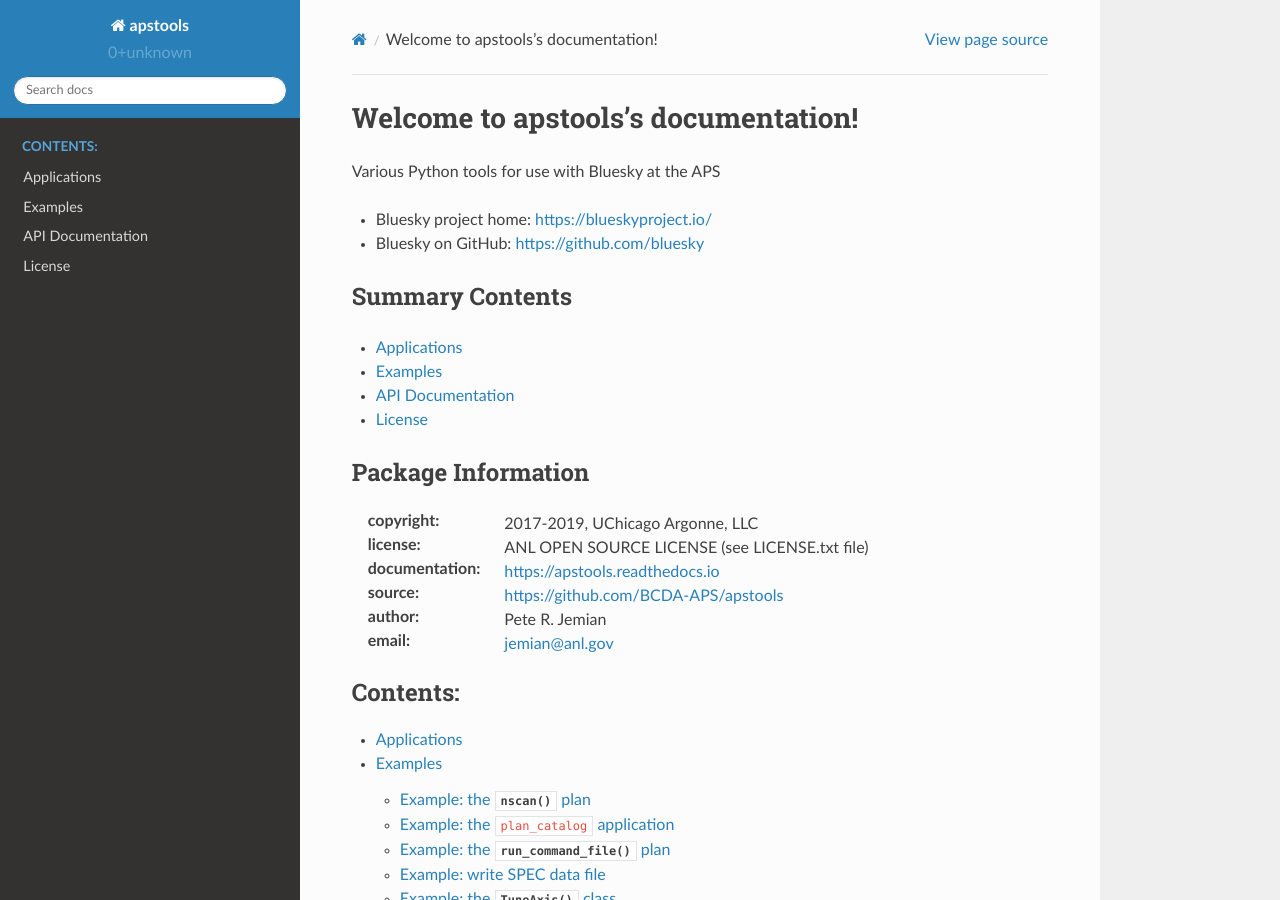
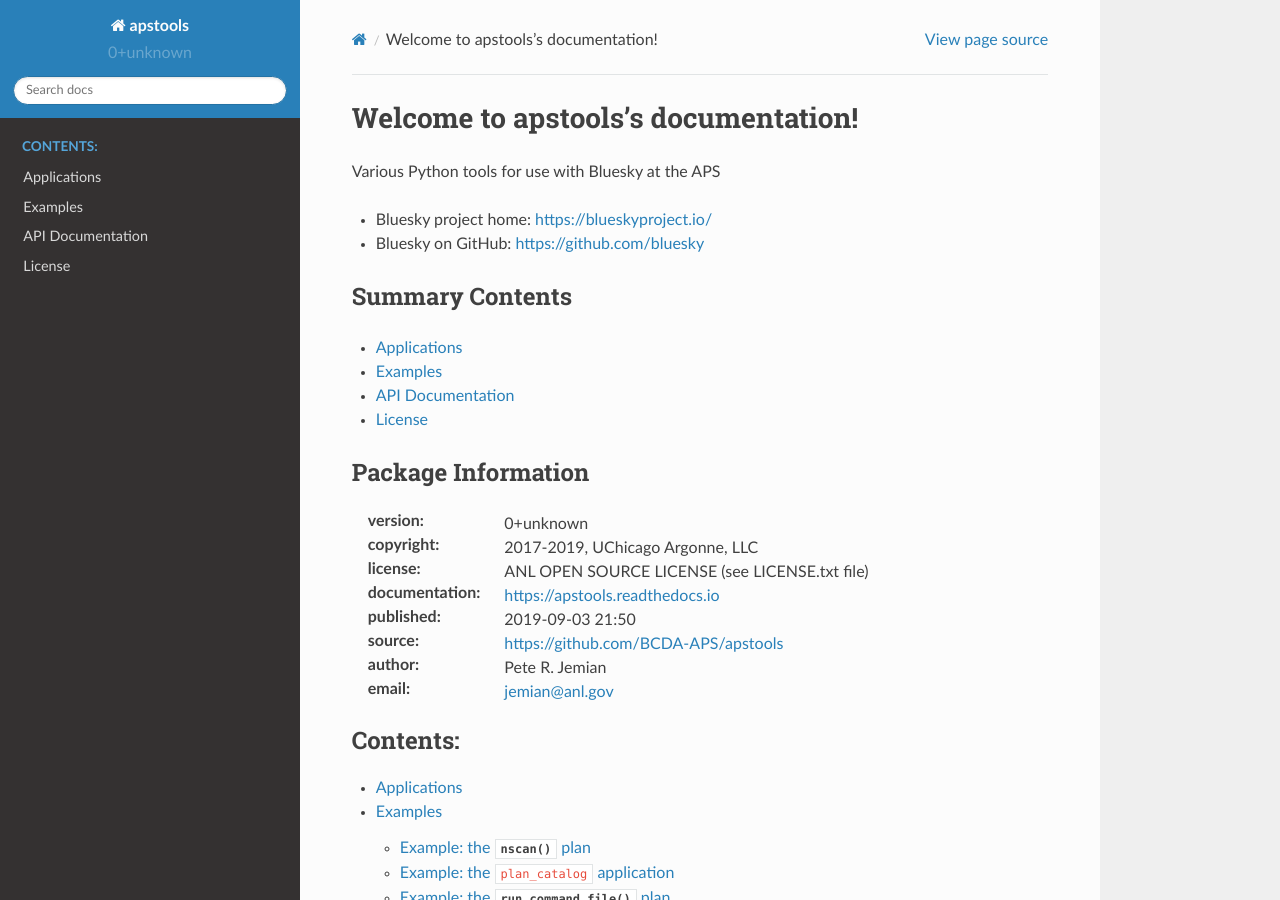
Before and after one commit to dogrecajb/apstools, a Sphinx documentation site: the page built from docs/source/index.rst, in a window 1280 px wide and 900 px high. Built offline with Sphinx 7.4.7 and the Read the Docs theme 2.0.0, drawn with Linux system fonts in a browser that asks for light colours.

Commit message:
MNT #250 add version and publishing date/time

```diff
--- a/docs/source/conf.py
+++ b/docs/source/conf.py
@@ -66,6 +66,7 @@ author = apstools.__author__
 version = apstools.__version__
 # The full version, including alpha/beta/rc tags.
 release = version
+today_fmt = "%Y-%m-%d %H:%M"
 
 # The language for content autogenerated by Sphinx. Refer to documentation
 # for a list of supported languages.
--- a/docs/source/index.rst
+++ b/docs/source/index.rst
@@ -22,9 +22,11 @@ Summary Contents
 Package Information
 -------------------
 
+:version:       |version|
 :copyright:     2017-2019, UChicago Argonne, LLC
 :license:       ANL OPEN SOURCE LICENSE (see LICENSE.txt file)
 :documentation: https://apstools.readthedocs.io
+:published:     |today|
 :source:        https://github.com/BCDA-APS/apstools
 :author:        Pete R. Jemian
 :email:         jemian@anl.gov
```
